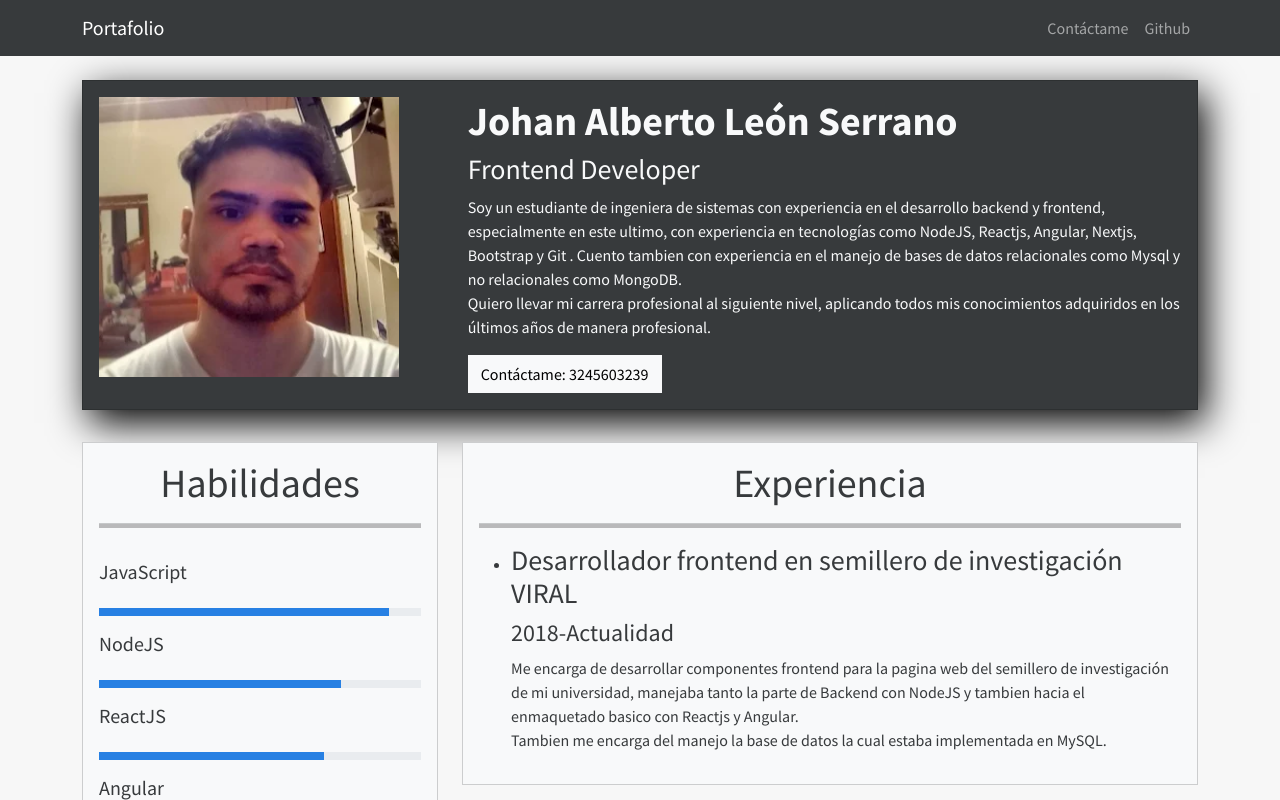
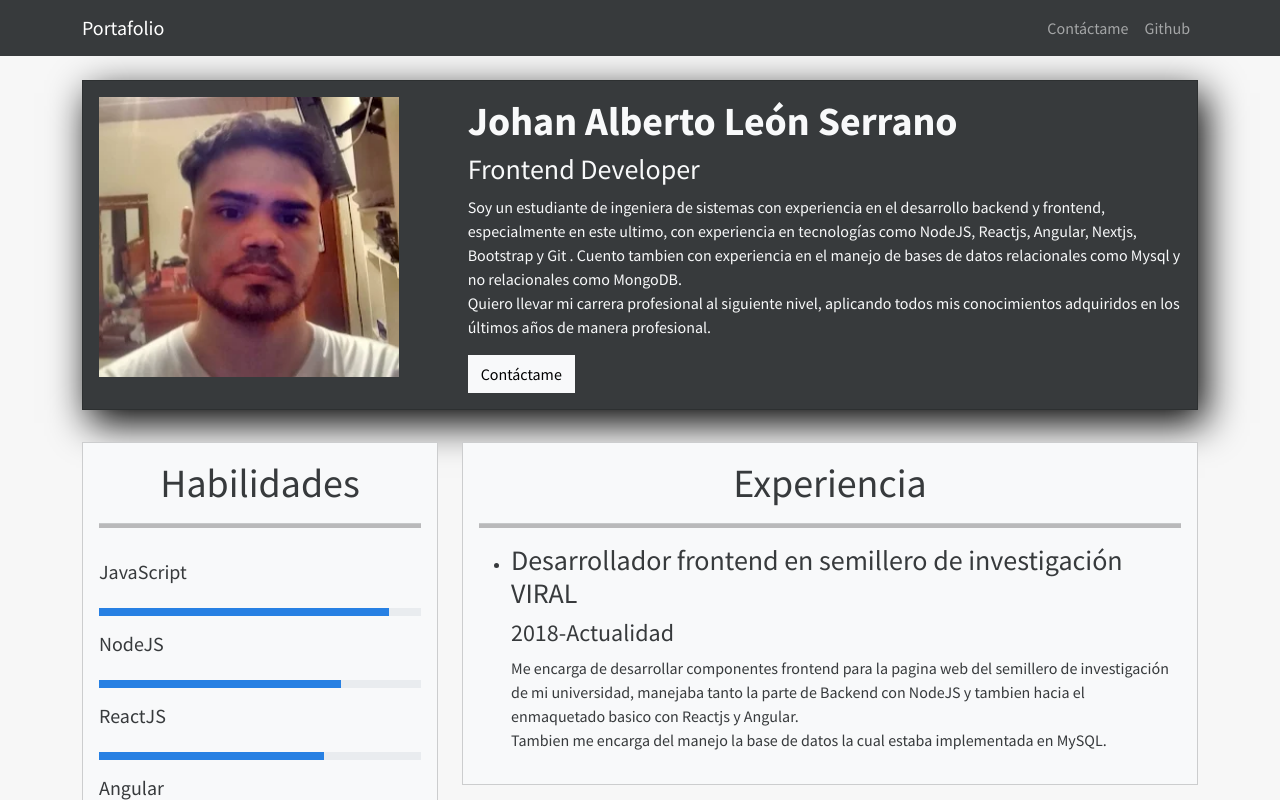
Before and after one commit to JohanLeon0914/portafolio, a Next.js app: page / in a window 1280 px wide. Shown: the top 800 px of the page. Built offline with nearby package versions, Linux system fonts and the light colour scheme; a small style sheet from the web is missing.

Commit message:
boton de contacto corregido

```diff
--- a/pages/index.js
+++ b/pages/index.js
@@ -52,7 +52,7 @@ export default function Home() {
                         profesional.
                     </p>
                     <Link href='/contacto'>
-                      <a className='btn btn-light' >Contáctame: 3245603239</a>
+                      <a className='btn btn-light' >Contáctame</a>
                     </Link>
                 </div>
               </div>
```
